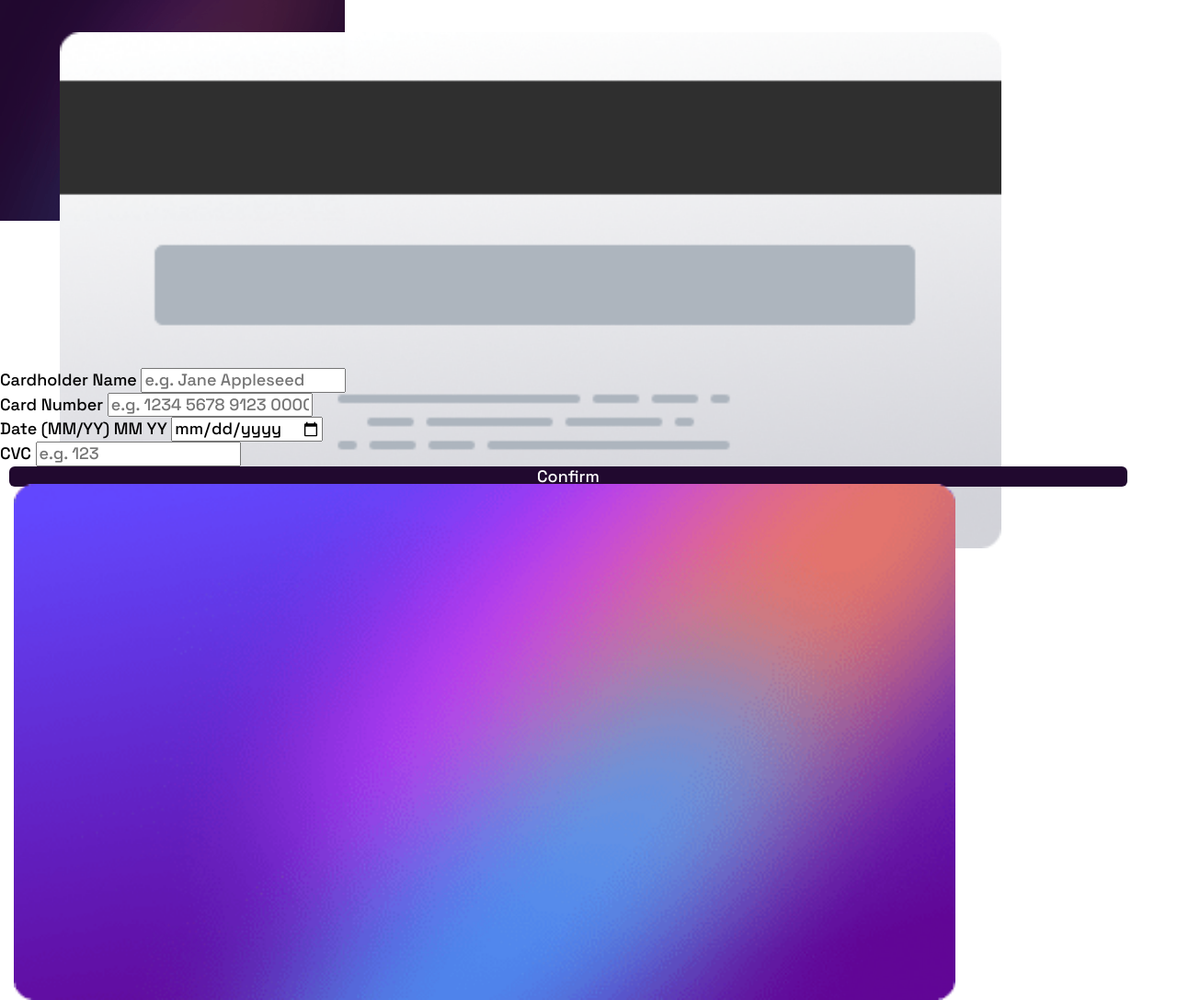
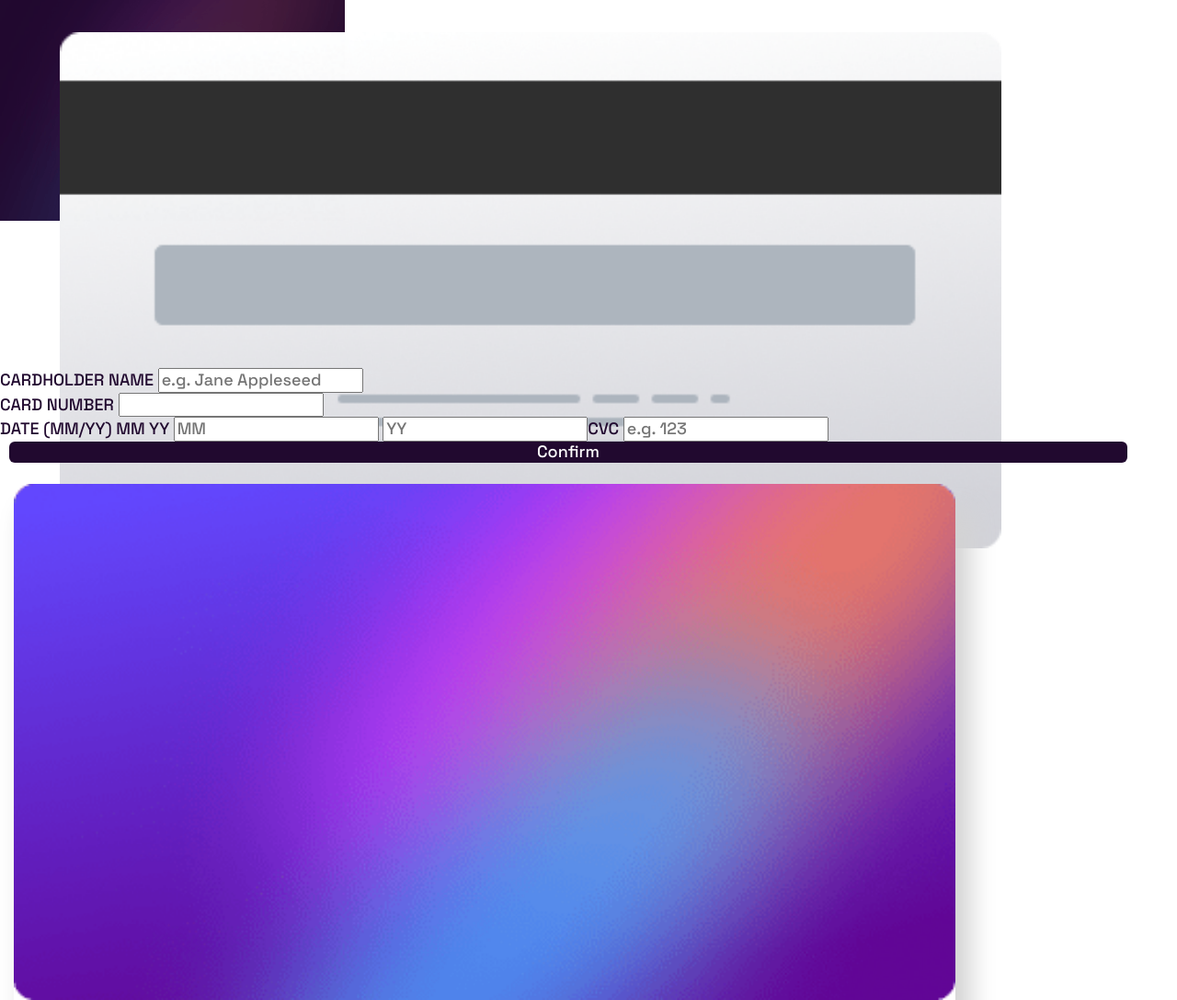
Before and after one commit to AlexTraveylan/challenger-cooperative-card, a plain HTML site: page index.html in a window 1280 px wide. Shown: the top 1087 px of the page at 92% size. Drawn offline with Linux system fonts and the light colour scheme.

Commit message:
Jean HTML

```diff
--- a/index.html
+++ b/index.html
@@ -4,7 +4,6 @@
     <meta charset="UTF-8" />
     <meta name="viewport" content="width=device-width, initial-scale=1.0" />
     <!-- displays site properly based on user's device -->
-
     <link
       rel="icon"
       type="image/png"
@@ -14,17 +13,6 @@
     <link rel="stylesheet" href="normalize.css">
     <link rel="stylesheet" href="style.css">
     <title>Frontend Mentor | Interactive card details form</title>
-
-    <!-- Feel free to remove these styles or customise in your own stylesheet 👍 -->
-    <style>
-      .attribution {
-        font-size: 11px;
-        text-align: center;
-      }
-      .attribution a {
-        color: hsl(228, 45%, 44%);
-      }
-    </style>
   </head>
   <body>
     <div class="principal-container">
@@ -46,38 +34,24 @@
           <form class="card-form" id="card-form">
             <div class="form-div">
               <label for="card-name">Cardholder Name</label>
-              <input
-                type="text"
-                name="card-name"
-                id="card-name"
-                placeholder="e.g. Jane Appleseed"
-              />
+              <input type="text" name="card-name" id="card-name" placeholder="e.g. Jane Appleseed"/>
             </div>
 
             <div class="form-div">
               <label for="card-number">Card Number</label>
-              <input
-                type="text"
-                name="card-number"
-                id="card-number"
-                placeholder="e.g. 1234 5678 9123 0000"
-              />
+              <input type="number" name="card-number" id="card-number"/>
             </div>
 
-            <div class="grid-form-container">
-              <div class="form-div">
+            <div class="MMYYCVC">
+              <div class="MMYY">
                 <label for="form-date">Date (MM/YY) MM YY</label>
-                <input type="date" name="form-date" />
+                <input type="number" name="form-MM" placeholder="MM"/>
+                <input type="number" name="form-YY" placeholder="YY"/>
               </div>
 
-              <div class="form-div">
+              <div class="CVC">
                 <label for="card-cvc">CVC</label>
-                <input
-                  type="text"
-                  name="card-cvc"
-                  id="card-cvc"
-                  placeholder="e.g. 123"
-                />
+                <input type="number" name="card-cvc" id="card-cvc" placeholder="e.g. 123"/>
               </div>
             </div>
 
@@ -86,5 +60,6 @@
         </div>
       </div>
     </div>
+    <script src="script.js"></script>
   </body>
 </html>
--- /dev/null
+++ b/script.js
@@ -0,0 +1 @@
+console.log("Slt")
--- a/style.css
+++ b/style.css
@@ -34,10 +34,17 @@ body{
     position: relative;
     top: -75px;
     left: 15px;
+    box-shadow: 14px 32px 26px 3px lightgray;
 }
 
 /* Formulaire */
-
+label{
+    color: var(--VDarkViolet);
+    text-transform: uppercase;
+}
+input{
+    appearance: textfield;
+}
 #btn{
     color: var(--white);
     background-color: var(--VDarkViolet);
@@ -46,6 +53,8 @@ body{
     margin-left: 10px;
     border: none;
     border-radius: 6px;
-
-
 }
+.MMYYCVC{
+    display: flex;
+    flex-direction: row;
+}
```
